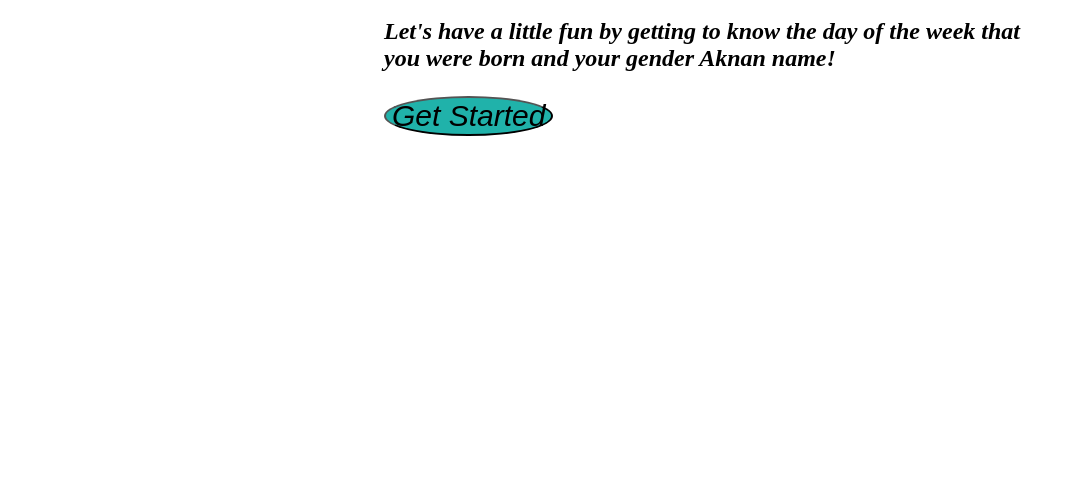
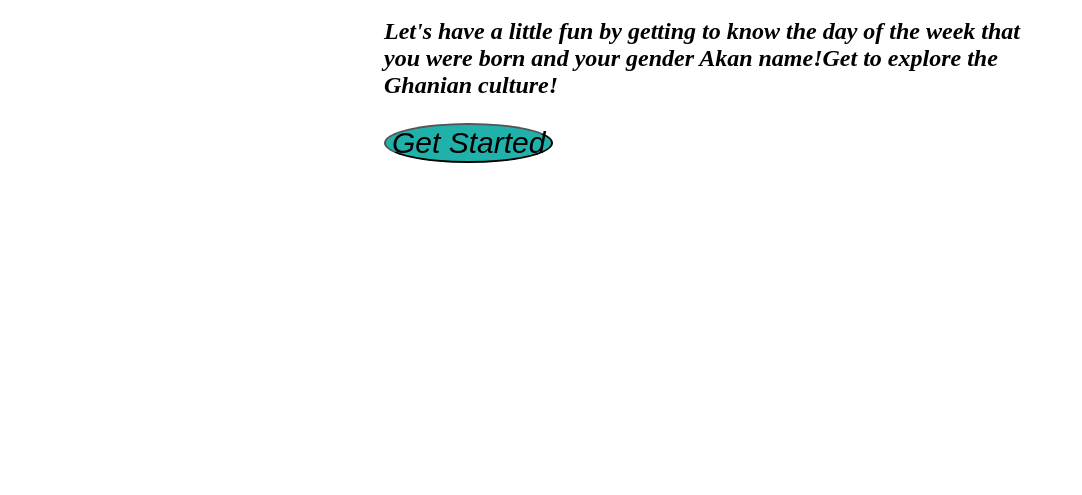
Before and after one commit to ruthjomo/AkanProject, a plain HTML site: page index.html in a window 1280 px wide. Shown: the part 363-858 px from the top of the page, without its empty margins (0-1082 px from the left). Drawn offline with Linux system fonts and the light colour scheme.

Commit message:
added content to index.html file

```diff
--- a/index.html
+++ b/index.html
@@ -22,7 +22,7 @@
         <h1 id="header">BIENVENUE</h1>
         <h2>
             <p>Let's have a little fun by getting to know the day of the week that
-                you were born and your gender Aknan name!
+                you were born and your gender Akan name!Get to explore the Ghanian culture!
             </p>
         </h2>
         <a href="./back.html"><button>Get Started</button></a>
```
